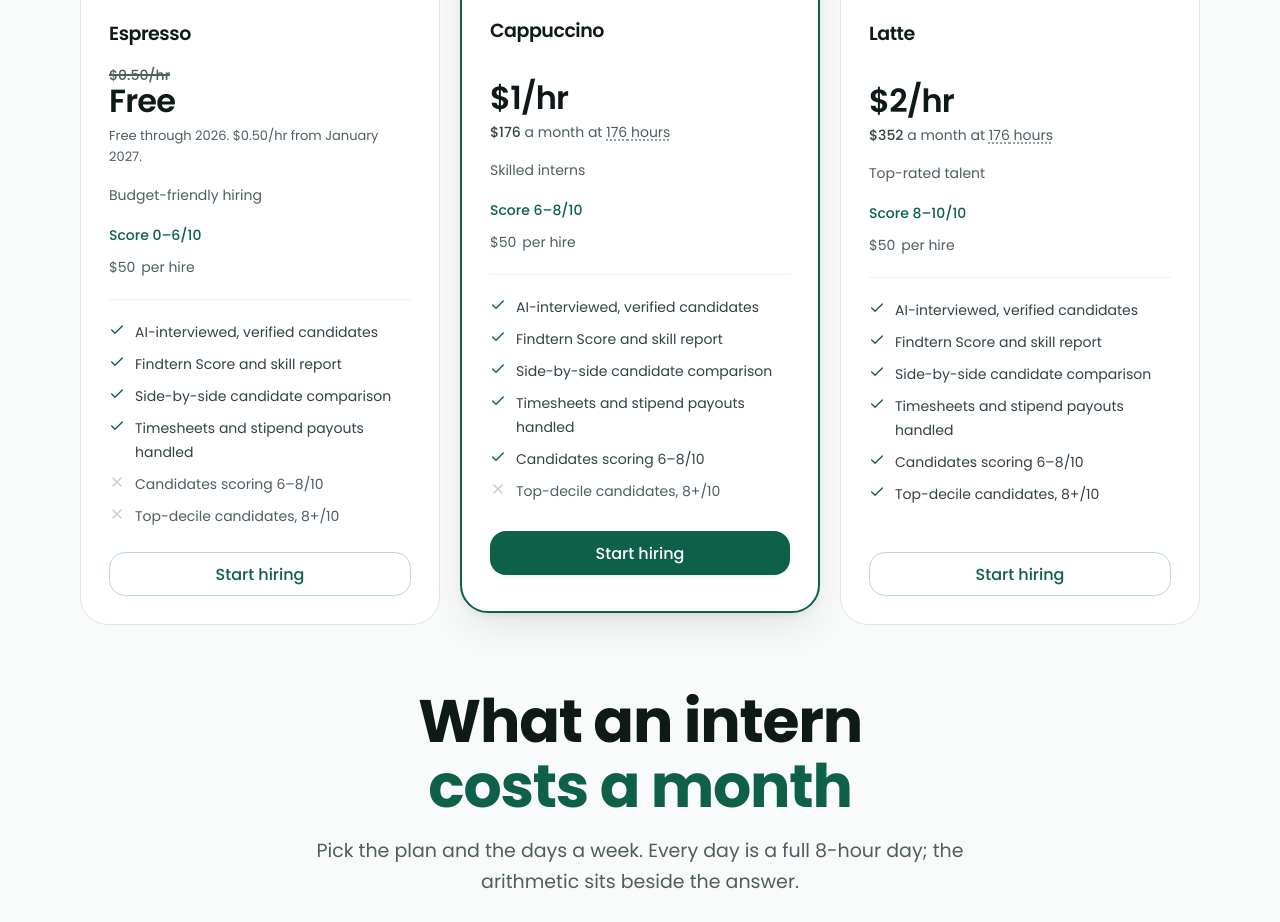
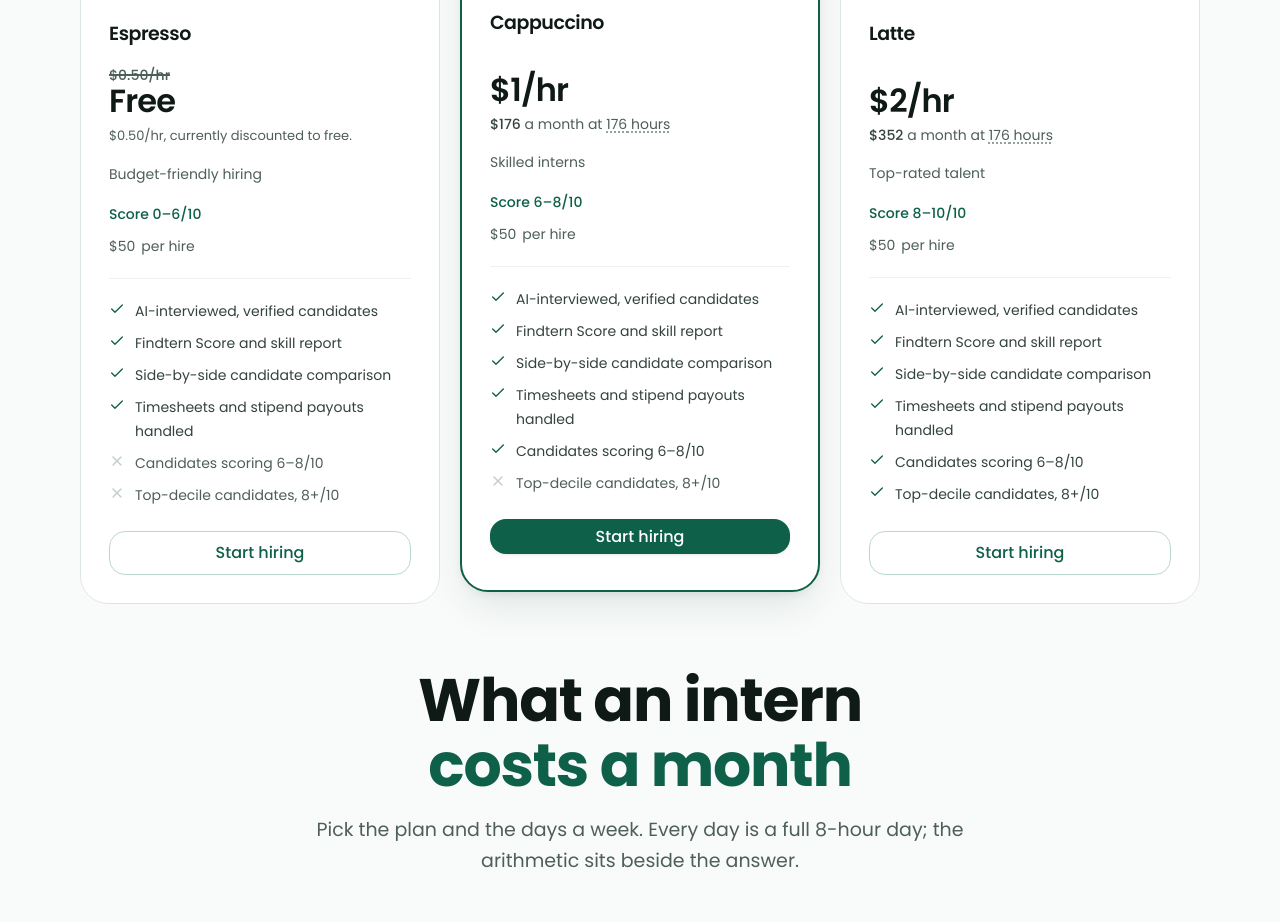
Before and after one commit to WynautBhav/nextjs-findtern, a Next.js app: page /employers in a window 1280 px wide. Shown: the part 2540-3462 px from the top of the page. Built offline with nearby package versions, Linux system fonts and the light colour scheme; no server answers; the database is empty.

Commit message:
fix(copy): drop the free-through-2026 end date and the plans no-lock-in stat

```diff
--- a/src/components/marketing/plan-price.tsx
+++ b/src/components/marketing/plan-price.tsx
@@ -102,7 +102,7 @@ export function OfferNote({
 }) {
   return (
     <p className={cn("text-[13px] leading-relaxed", tone === "dark" ? "text-on-dark-subtle" : "text-ink-600", className)}>
-      Free through 2026. {formatRate(wasMinor, currency)} from January 2027.
+      {formatRate(wasMinor, currency)}, currently discounted to free.
     </p>
   );
 }
--- a/src/lib/content/site.ts
+++ b/src/lib/content/site.ts
@@ -119,7 +119,7 @@ export const HOME_STUDENT_BANDS = [
 /** The home and about pages quote the same three product terms. */
 export const PROOF_STATS = [
   { value: 100, prefix: "", suffix: "%", label: "Screened before you see them" },
-  { value: 3, prefix: "", suffix: "", label: "Plans, no lock-in" },
+  { value: 3, prefix: "", suffix: "", label: "Plans to pick from" },
   // Shown in the visitor's currency (PerHireFigure); these are the INR defaults.
   { value: 5000, prefix: "₹", suffix: "", label: "Fixed per-hire fee", perHire: true },
 ] as const;
```
